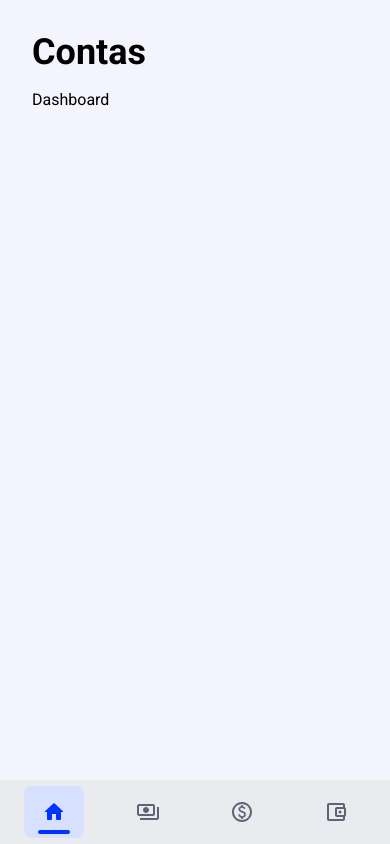
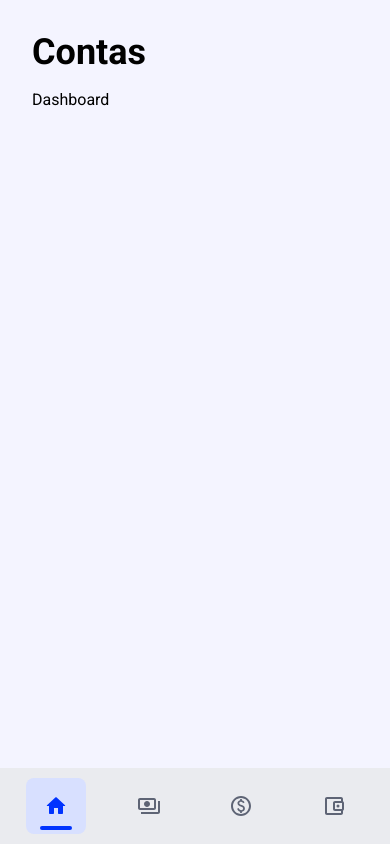
Before and after one commit to lucascampanelli/prosperfy, a React (Vite) app: page /accounts in a window 390 px wide. Built offline with nearby package versions, Linux system fonts and the light colour scheme.

Commit message:
Detalhe na navegação mobile

```diff
--- a/src/components/shared/Navbar/MobileNavbar/index.tsx
+++ b/src/components/shared/Navbar/MobileNavbar/index.tsx
@@ -6,14 +6,26 @@ import { Link } from "react-router-dom";
 const CustomBottomNavigation = styled(BottomNavigation)(({ theme }) => ({
     backgroundColor: theme.palette.background.paper,
     justifyContent: "space-around",
-    padding: "0.4rem",
-    height: "4rem",
+    padding: "0.6rem",
+    height: "4.75rem",
 }))
 
 const CustomBottomNavigationAction = styled(BottomNavigationAction)(({ theme }) => ({
     borderRadius: 8,
     maxWidth: 60,
     minWidth: 60,
+    transition: "background-color 0.25s",
+    "&::before": {
+        content: '""',
+        position: "absolute",
+        left: "50%",
+        right: "50%",
+        bottom: 4,
+        height: 4,
+        backgroundColor: theme.palette.primary.main,
+        borderRadius: 40,
+        transition: "all 0.25s"
+    },
     "&.Mui-selected": {
         color: theme.palette.primary.main,
         backgroundColor: theme.palette.primary.contrastText,
```
